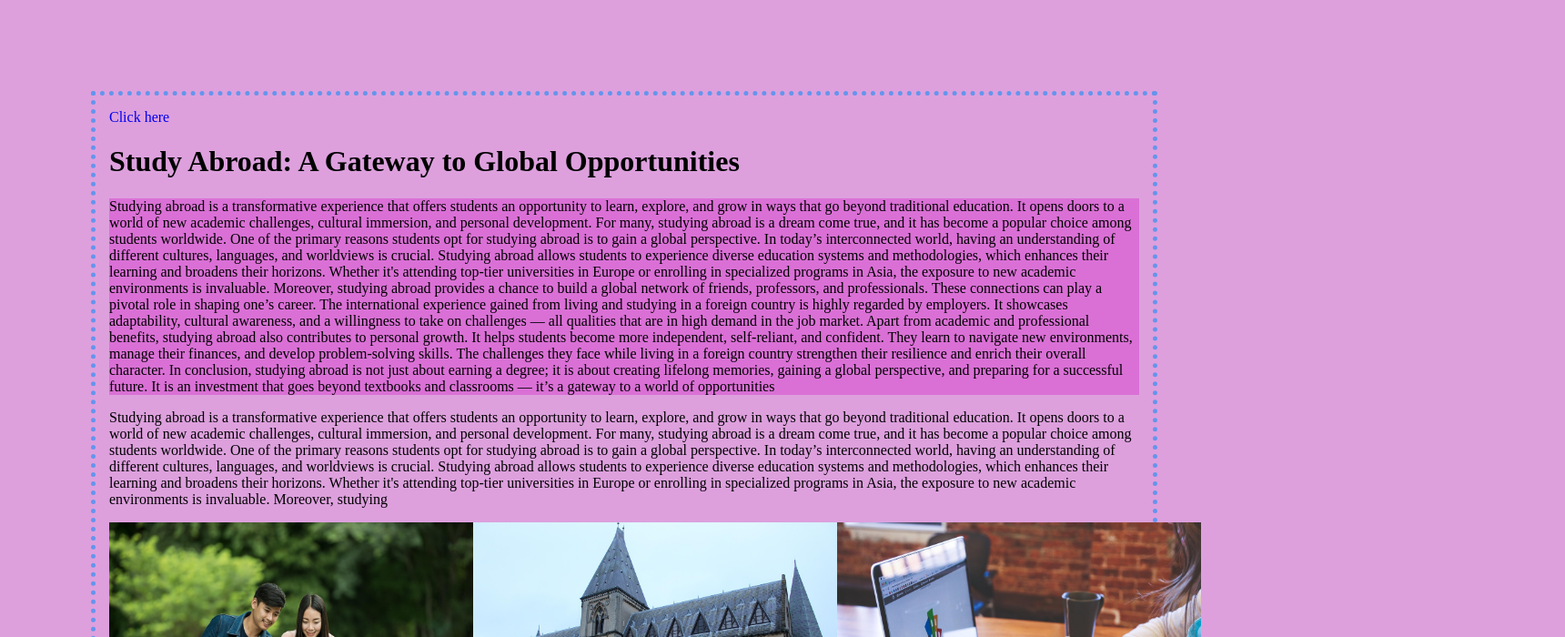
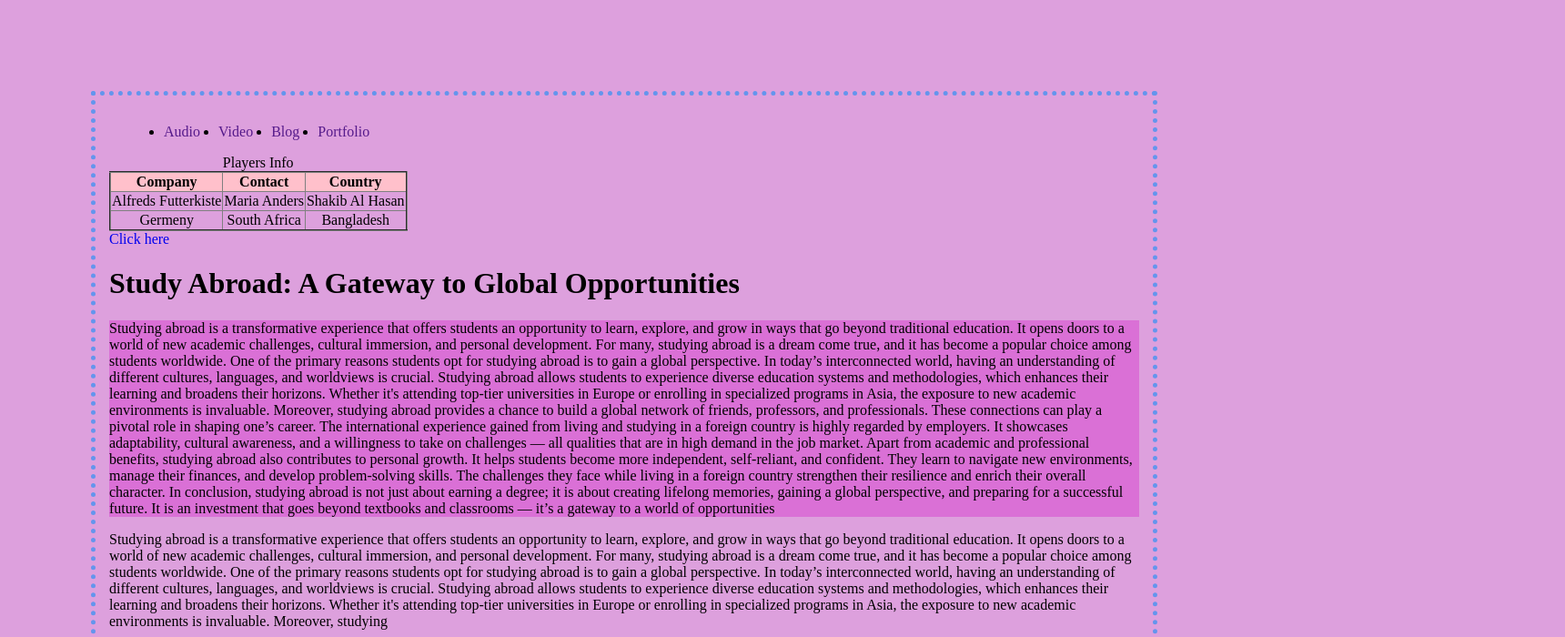
Before and after one commit to ZAKIA1712/my-repo2, a plain HTML site: page index2.html in a window 1280 px wide. Shown: the top 700 px of the page at 91% size, 1720 px wide, since content can reach past the window. Drawn offline with Linux system fonts and the light colour scheme.

Commit message:
first commit

```diff
--- a/css/styles2.css
+++ b/css/styles2.css
@@ -10,12 +10,27 @@ a{
     text-decoration: none;
 }
 body{
+    table{
+        border-collapse: collapse;
+        text-align: center;
+        padding: 5px;
+        font-family: 'Times New Roman', Times, serif;
+    }
     background-color: plum;
     border: dotted 5px cornflowerblue;
     margin-top: 100px;
     margin-left: 100px;
     padding: 15px;
 }
+nav ul a{
+    text-decoration: none;
+}
+nav ul{
+    display: flex;
+}
+nav ul li{
+    margin-left: 20px;
+}
 #Gateway{
     background-color:orchid;
 }
--- a/index2.html
+++ b/index2.html
@@ -7,8 +7,35 @@
     <link rel="shortcut icon" href="images/student-849826_1280.jpg" type="image/x-icon">
     <meta name="viewport" content="width=device-width, initial-scale=1.0">
     <title>Document</title>
+
 </head>
 <body>
+    <nav>
+        <ul>
+            <li><a href="">Audio</a></li>
+            <li><a href="">Video</a></li>
+            <li><a href="">Blog</a></li>
+            <li><a href="">Portfolio</a></li>
+        </ul>
+    </nav>
+    <table border="2">
+        <caption>Players Info</caption>
+        <tr bgcolor="pink">
+            <th>Company</th>
+            <th>Contact</th>
+            <th>Country</th>
+        </tr>
+        <tr>
+        <td>Alfreds Futterkiste</td>
+        <td>Maria Anders</td>
+        <td>Shakib Al Hasan</td>
+        </tr>
+        <tr>
+            <td>Germeny</td>
+            <td>South Africa</td>
+            <td>Bangladesh</td>
+        </tr>
+    </table>
     <a href="http://www.youtube.com"
     target="blank">Click here</a>
    <h1>Study Abroad: A Gateway to Global Opportunities</h1>
@@ -24,6 +51,7 @@
     <img src="images/students-1807505_1280.jpg" alt="">
     <img src="images/great-britain-2674185_1280.jpg" alt="">
     <img src="images/student-849826_1280.jpg" alt="">
+    <img src="images/easter-7101862_1280.jpg" alt="">
     </div>
 </body>
 </html>
```
Also changed, not shown: index.html (+14 -1 lines).
